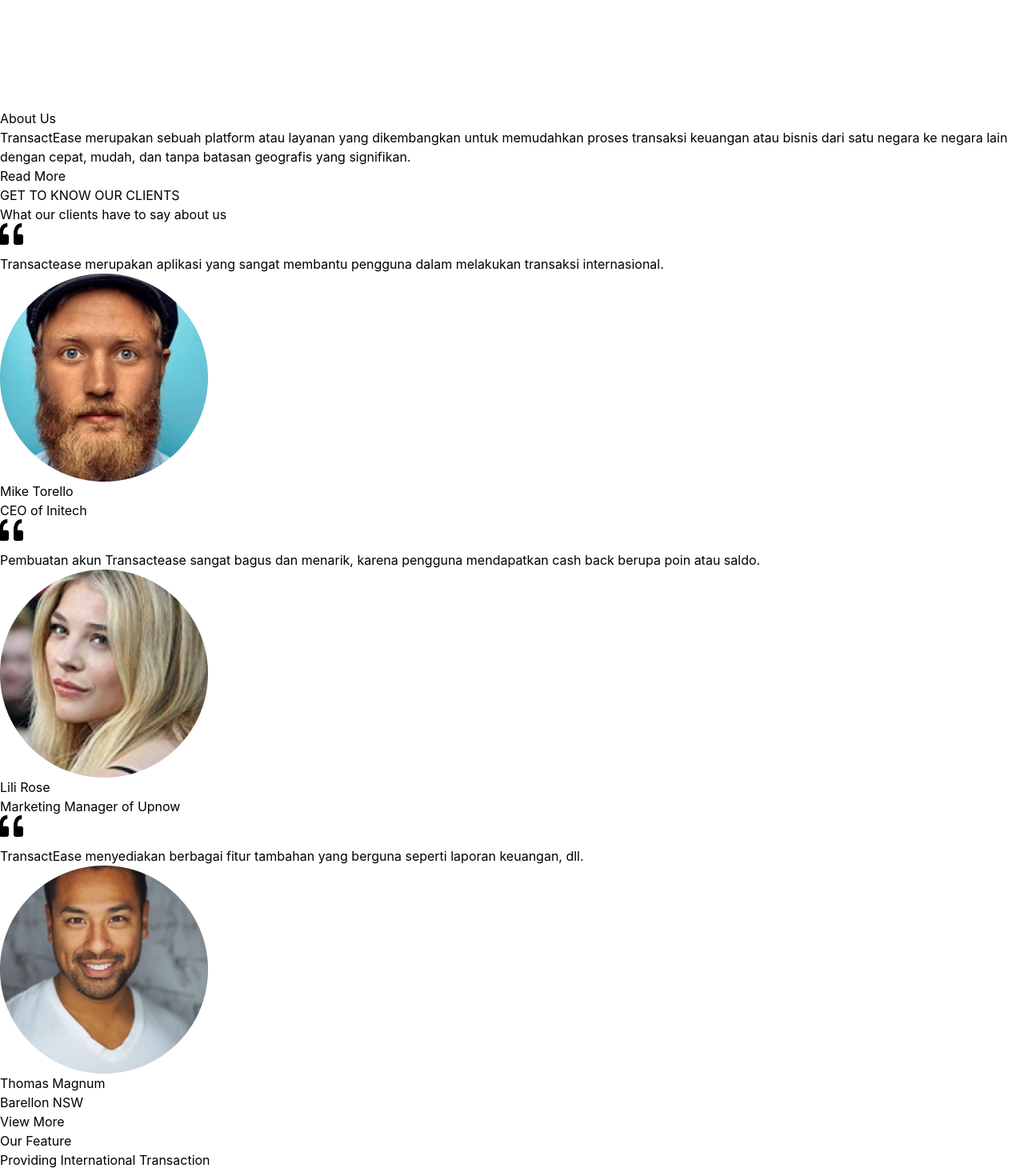
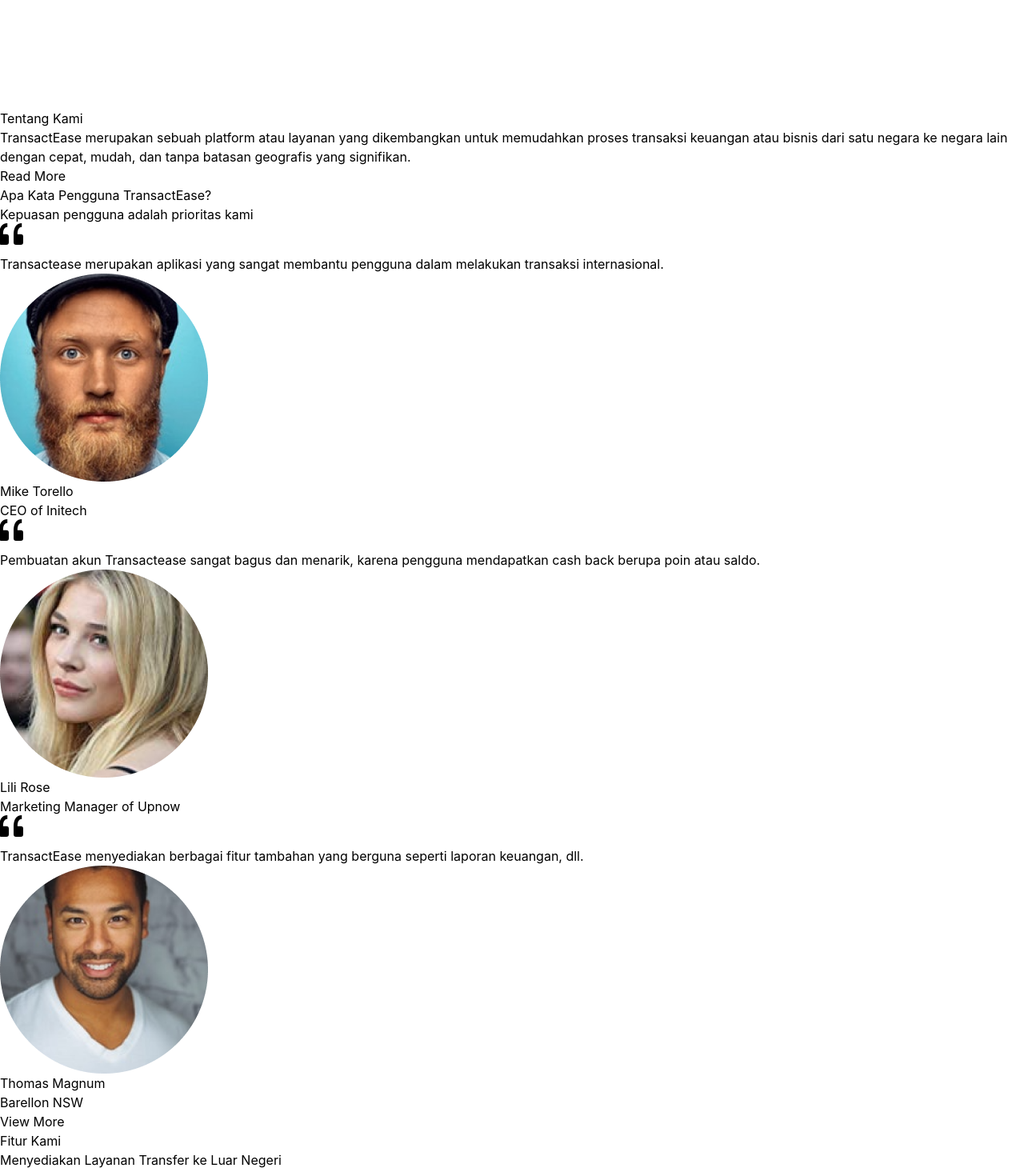
Before and after one commit to nayasuna/digbis, a React (Vite) app: page / in a window 1280 px wide. Shown: the part 2820-4285 px from the top of the page at 80% size. Built offline with nearby package versions, Linux system fonts and the light colour scheme.

Commit message:
apdet ges

```diff
--- a/src/pages/aboutus.jsx
+++ b/src/pages/aboutus.jsx
@@ -13,10 +13,10 @@
       <div className="container mx-auto">
         <div className="grid grid-cols-1 md:grid-cols-2 gap-8 items-center">
           <div className="flex items-center justify-center md:justify-start mb-8 md:mb-0">
-            <img src={Logo2} alt="TransactEase Logo" className="w-60 h-60 md:w-72 md:h-72 ml-4 md:ml-24" />
+            <img src={Logo2} alt="TransactEase Logo" className="w-72 h-72 md:w-72 md:h-72 ml-19 md:ml-24" />
           </div>
           <div className="md:col-span-1">
-            <h3 className="text-2xl font-bold mb-4 text-center md:text-left">About Us</h3>
+            <h3 className="text-2xl font-bold mb-4 text-center md:text-left">Tentang Kami</h3>
             <p className={`text-lg mb-8 text-center md:text-left ${showMore ? '' : 'line-clamp-3'}`} style={{ textJustify: 'justify' }}>
               TransactEase merupakan sebuah platform atau layanan yang dikembangkan untuk memudahkan proses transaksi keuangan atau bisnis dari satu negara ke negara lain dengan cepat, mudah, dan tanpa batasan geografis yang signifikan.
             </p>
--- a/src/pages/faqs.jsx
+++ b/src/pages/faqs.jsx
@@ -3,34 +3,24 @@
 function Faq() {
   const faqs = [
     {
-      question: 'How do I get a virtual card?',
+      question: 'Apa TransactEase bisa digunakan seperti e-wallet pada umumnya?',
       answer:
-        'After sign in to the platform, click on cards from the navigation bar below and then proceed to create a virtual card. You can either create a Dollar card or a Naira card',
+        'Tentu saja! TransactEase menyediakan fitur yang sama seperti e-wallet seperti pada umumnya. Tetapi, TransactEase memiliki fitur tambahan lagi, yaitu bisa transfer ke luar negeri loh!',
     },
     {
-      question: 'How much do I get Charged for online transactions?',
+      question: 'Apakah TransactEase aman digunakan?',
       answer:
-        'After sign in to the platform, click on cards from the navigation bar below and then proceed to create a virtual card. You can either create a Dollar card or a Naira card',
+        'TransactEase sudah terdaftar di OJK dan diawasi langsung oleh Bank Indonesia. Jadi, jangan ragu lagi untuk melakukan transaksi di TransactEase ya!',
     },
     {
-      question: 'How much is the maintenance fee for your dollar cards?',
+      question: 'Bagaimana cara mendapatkan TransactEase?',
       answer:
-        'After sign in to the platform, click on cards from the navigation bar below and then proceed to create a virtual card. You can either create a Dollar card or a Naira card',
+        'Kamu bisa langsung mendapatkan TransactEase di PlayStore maupun AppleStore kamu. Kami tunggu ya!',
     },
     {
-      question: 'Do I get charged for withdrawals?',
+      question: 'Berapa biaya yang dibutuhkan untuk melakukan transfer luar negeri?',
       answer:
-        'After sign in to the platform, click on cards from the navigation bar below and then proceed to create a virtual card. You can either create a Dollar card or a Naira card',
-    },
-    {
-      question: 'Whats the maximum amount I can transfer to other banks?',
-      answer:
-        'After sign in to the platform, click on cards from the navigation bar below and then proceed to create a virtual card. You can either create a Dollar card or a Naira card',
-    },
-    {
-      question: "What happens if I don't redeem my QR Code reward?",
-      answer:
-        'After sign in to the platform, click on cards from the navigation bar below and then proceed to create a virtual card. You can either create a Dollar card or a Naira card',
+        'Kamu cukup menginputkan jumlah Rupiah nanti jumlah mata uang yang akan diterima penerima akan langsung ditampilkan. Tenang, biaya adminnya kecil!',
     },
   ];
 
--- a/src/pages/feature.jsx
+++ b/src/pages/feature.jsx
@@ -7,9 +7,8 @@
       <div className="container mx-auto flex flex-col md:flex-row items-center justify-between px-4 md:px-0">
         {/* Konten di Sisi Kiri */}
         <div className="md:w-1/2 flex flex-col justify-start mt-0 md:mt-0">
-          <h3 className="text-base sm:text-lg font-semibold text-gray-600 mb-2">Our Feature</h3>
-          <h1 className="text-2xl sm:text-3xl md:text-4xl font-bold text-black mb-4">
-            Providing International Transaction
+          <h3 className="text-base sm:text-lg font-semibold text-gray-600 mb-2">Fitur Kami</h3>
+          <h1 className="text-2xl sm:text-3xl md:text-4xl font-bold text-black mb-4">Menyediakan Layanan Transfer ke Luar Negeri
           </h1>
           <p className="text-sm sm:text-base text-gray-700 mb-6" style={{ textJustify: 'justify' }}>
             Transaksi Internasional adalah fitur utama dari aplikasi Transactease. Transfer uang antar negara untuk pembayaran barang, jasa, atau investasi. Ini dapat dilakukan melalui aplikasi Transactease dengan berbagai metode pembayaran internasional, seperti transfer bank, kartu kredit, qris, dll. Pada Transactease terdapat fitur "Transaksi Internasional Berkelanjutan", Transactease akan secara otomatis menyesuaikan nilai tukar mata uang secara real-time saat melakukan transaksi. Ini akan mengurangi biaya konversi dan risiko fluktuasi nilai tukar yang tidak terduga.
--- a/src/pages/testimonials.jsx
+++ b/src/pages/testimonials.jsx
@@ -62,8 +62,8 @@
   return (
     <div className="container mx-auto py-16 bg-gray-50" id='blog'>
       <div className="text-center mb-16">
-        <h2 className="text-4xl font-bold text-gray-800 mb-4">GET TO KNOW OUR CLIENTS</h2>
-        <p className="text-gray-500">What our clients have to say about us</p>
+        <h2 className="text-4xl font-bold text-gray-800 mb-4">Apa Kata Pengguna TransactEase?</h2>
+        <p className="text-gray-500">Kepuasan pengguna adalah prioritas kami</p>
       </div>
 
       <div className="grid grid-cols-1 md:grid-cols-3 gap-8">
```
Also changed, not shown: public/logo3.png (added), public/logo4.png (added).
